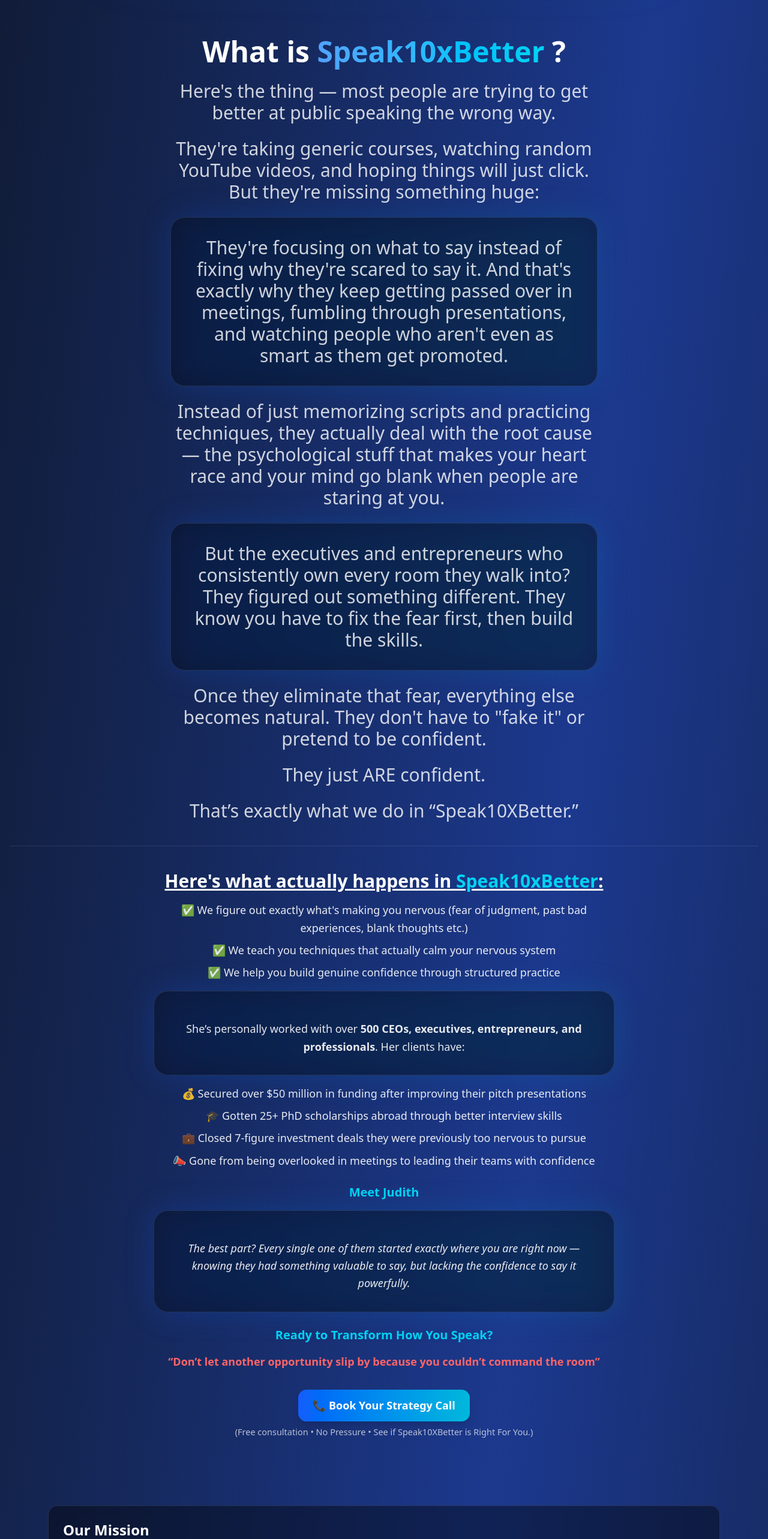
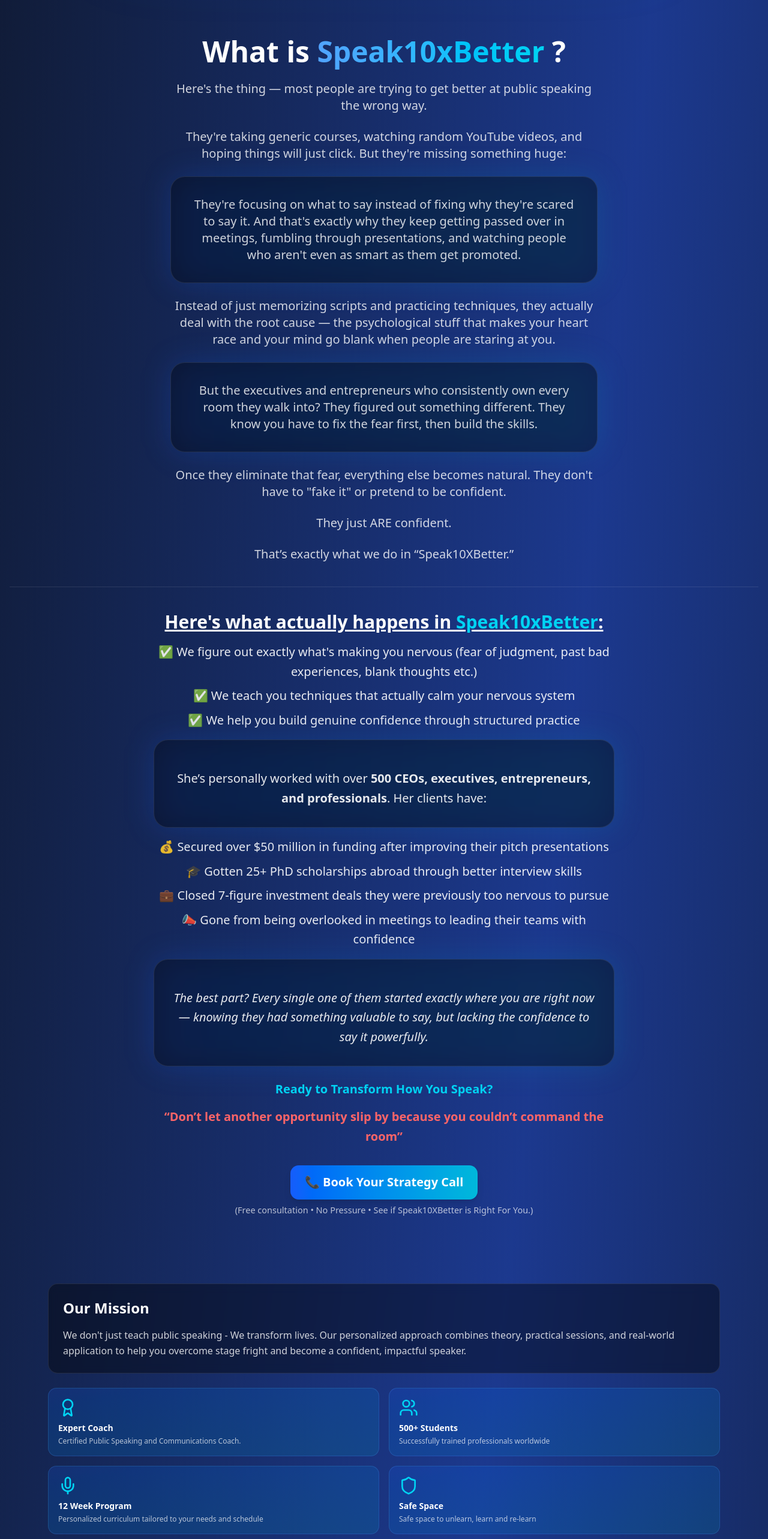
Before and after one commit to rdghostmann/Speak10xbetter, a Next.js app: page / in a window 1280 px wide. Shown: the part 1680-4246 px from the top of the page at 60% size. Built offline with nearby package versions, Linux system fonts and the light colour scheme.

Commit message:
Update Stuff on Write-ups II

```diff
--- a/components/About/About.jsx
+++ b/components/About/About.jsx
@@ -38,7 +38,7 @@
             ?
           </h2>
 
-          <div className="px-7 space-y-6 text-lg lg:text-3xl sm:text-center text-white/80 max-w-3xl mx-auto">
+          <div className="px-7 space-y-6 text-sm lg:text-xl sm:text-center text-white/80 max-w-3xl mx-auto">
             <motion.p {...fadeInProps}>
               Here's the thing — most people are trying to get better at public speaking the wrong way.
             </motion.p>
@@ -83,14 +83,14 @@
 
           {/* Final CTA Section with Motion */}
           <motion.div
-            className="max-w-3xl mx-auto text-white/90 text-lg space-y-4 leading-relaxed"
+            className="max-w-3xl mx-auto text-white/90 text-sm lg:text-xl space-y-4 leading-relaxed"
             {...fadeInProps}
           >
             <p className="font-semibold text-3xl underline text-white">
               Here's what actually happens in <span className="text-cyan-400">Speak10xBetter</span>:
             </p>
 
-            <ul className="list-none  list-inside space-y-2">
+            <ul className="list-none list-inside space-y-2">
               <li>✅ We figure out exactly what's making you nervous (fear of judgment, past bad experiences, blank thoughts etc.)</li>
               <li>✅ We teach you techniques that actually calm your nervous system</li>
               <li>✅ We help you build genuine confidence through structured practice</li>
@@ -106,6 +106,7 @@
             </motion.div>
 
 
+            <motion.div {...fadeInProps} className="">
 
             <ul className="list-none list-inside space-y-2">
               <li>💰 Secured over $50 million in funding after improving their pitch presentations</li>
@@ -113,10 +114,9 @@
               <li>💼 Closed 7-figure investment deals they were previously too nervous to pursue</li>
               <li>📣 Gone from being overlooked in meetings to leading their teams with confidence</li>
             </ul>
+            </motion.div>
 
-            <p className="text-xl font-semibold text-cyan-400 mt-6">
-              Meet Judith
-            </p>
+
             <motion.div {...fadeInProps} className="relative">
               <div className="absolute inset-0 bg-gradient-to-r from-blue-600/20 to-cyan-600/20 rounded-3xl blur-xl"></div>
               <div className="relative bg-black/40 backdrop-blur-sm rounded-3xl p-8 border border-white/10">
@@ -283,7 +283,7 @@
               Communications Coach
             </span>
           </h2>
-          <div className="grid grid-cols-1 lg:grid-cols-2 gap-12 items-center px-10 ">
+          <div className="grid grid-cols-1 lg:grid-cols-2 gap-12 items-center px-4 ">
             {/* Image - appears first on small screens, second on md+ screens */}
             <motion.div
               initial={{ opacity: 0, x: -50 }}
@@ -291,9 +291,9 @@
               transition={{ duration: 0.8, delay: 0.2 }}
               className="order-1 md:order-2 w-full h-full"
             >
-              {/* <div className="relative mb-10 "> */}
-              {/* <div className="absolute inset-0 bg-gradient-to-r from-blue-600/30 to-cyan-600/30 rounded-3xl blur-2xl"></div> */}
-              <div className="relative bg-black/40 backdrop-blur-sm rounded-3xl p-4 lg:p-8 border border-white/10">
+              <div className="relative m-4 ">
+              <div className="absolute inset-0 bg-gradient-to-r from-blue-600/30 to-cyan-600/30 rounded-3xl blur-2xl"></div>
+              <div className="relative bg-black/40 backdrop-blur-sm rounded-3xl border border-white/10">
                 <Image
                   src={speakerImg}
                   alt="Judith Ifezue - Public Speaking Coach"
@@ -308,7 +308,7 @@
                 <h3 className="text-2xl font-bold text-white mb-2">Judith Ifezue</h3>
                 <p className="text-blue-400 font-semibold">Executive Communications Coach</p>
               </div>
-              {/* </div> */}
+              </div>
 
             </motion.div>
 
```
